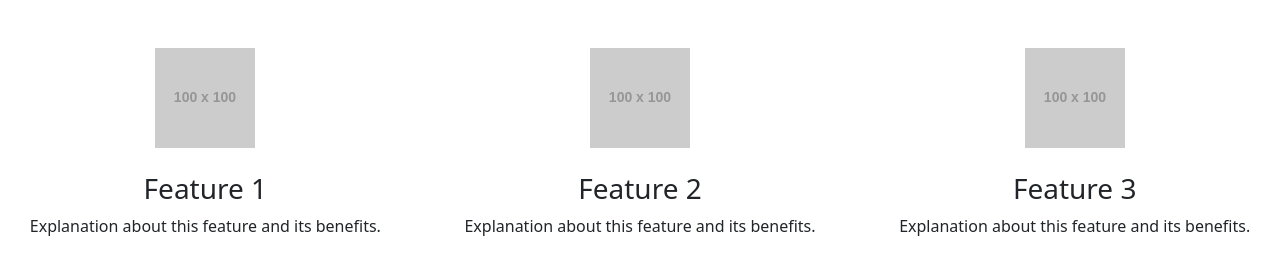
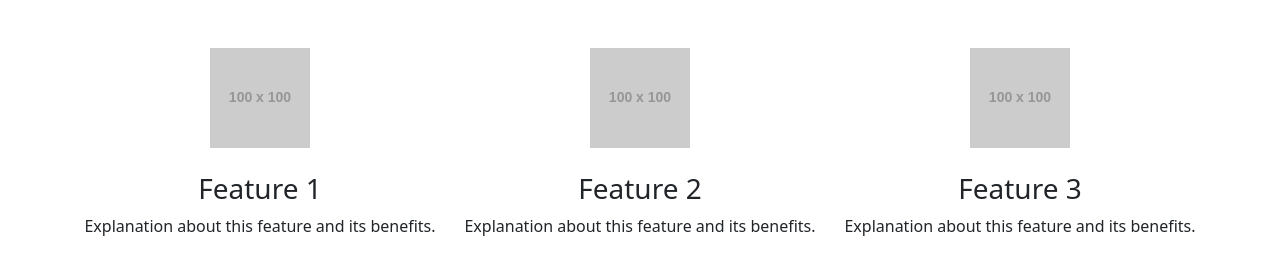
Before and after one commit to kota0015/bootstrap-team-practic, a plain HTML site: page index.html in a window 1280 px wide. Drawn offline with nearby package versions, Linux system fonts and the light colour scheme; placeholder pictures from the web are drawn by us.

Commit message:
Emad-adds three columns

```diff
--- a/index.html
+++ b/index.html
@@ -15,19 +15,20 @@
 
 
 <!-- Three-Column Feature Section -->
-<div class="my-5">
+
+<div class="my-5 container">
     <div class="row">
-        <div class="col order-1 text-center">
+        <div class="text-center col-12 col-md-4">
             <img src="https://via.placeholder.com/100" alt="Feature 1" class="mb-4">
             <h3>Feature 1</h3>
             <p>Explanation about this feature and its benefits.</p>
         </div>
-        <div class="col order-2 text-center">
+        <div class="text-center col-12 col-md-4">
             <img src="https://via.placeholder.com/100" alt="Feature 2" class="mb-4">
             <h3>Feature 2</h3>
             <p>Explanation about this feature and its benefits.</p>
         </div>
-        <div class="col order-3 text-center">
+        <div class="text-center col-12 col-md-4">
             <img src="https://via.placeholder.com/100" alt="Feature 3" class="mb-4">
             <h3>Feature 3</h3>
             <p>Explanation about this feature and its benefits.</p>
```
